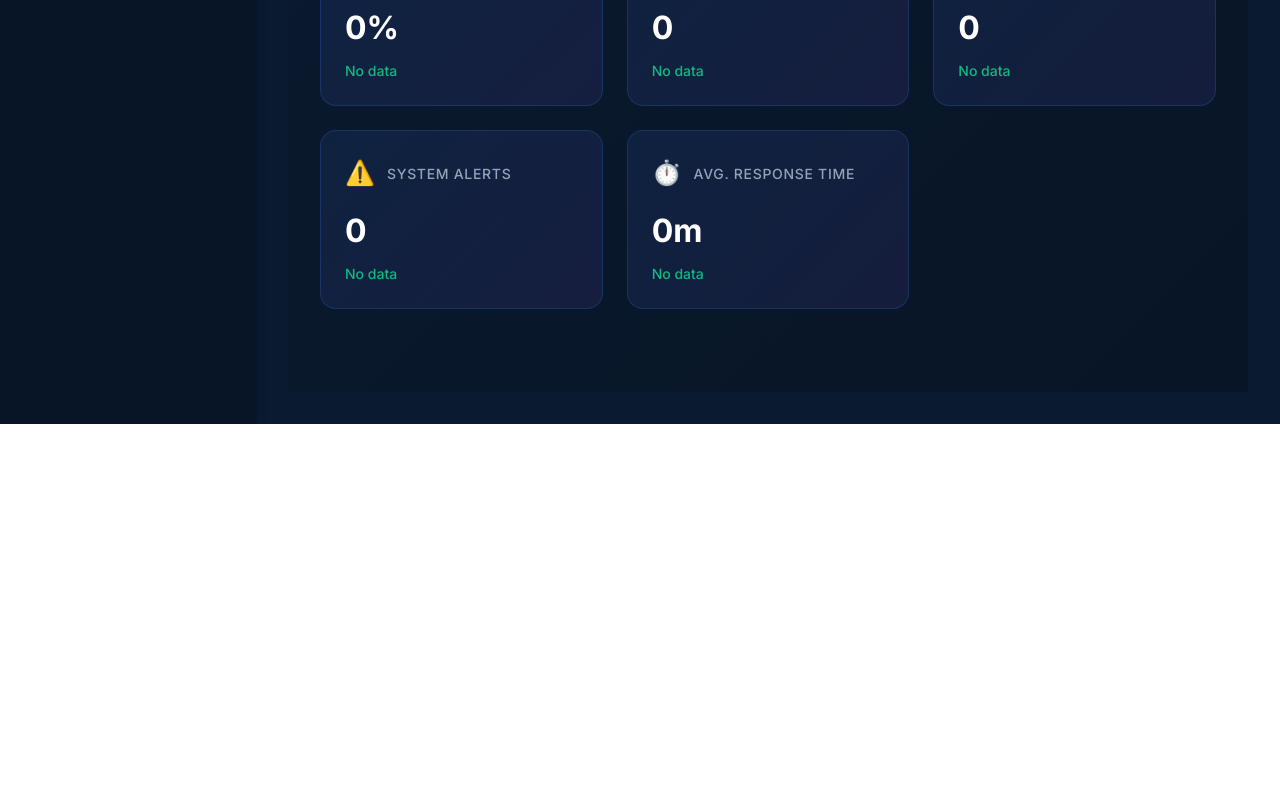
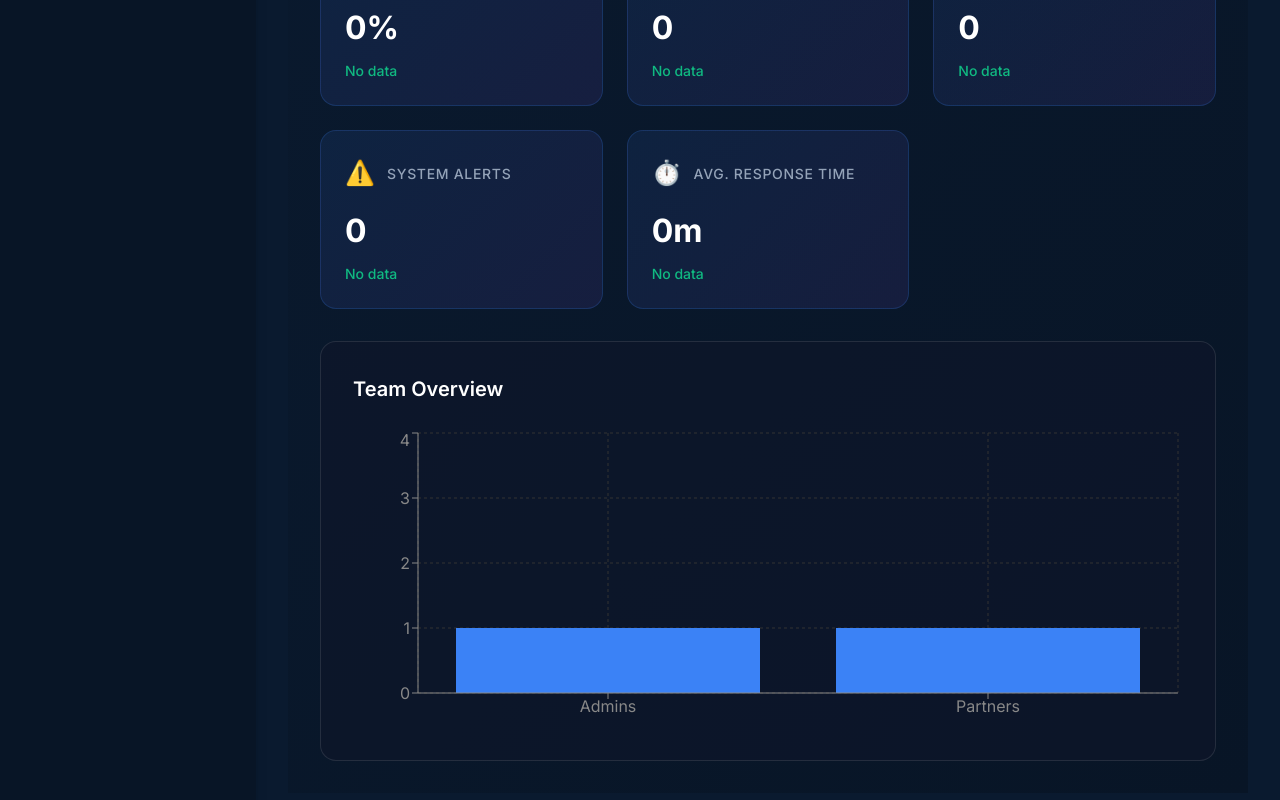
Before and after one commit to Lyhack27/solidia-partner-portal, a Next.js app: page / in a window 1280 px wide. Shown: the part 440-1240 px from the top of the page. Before the commit the page ends 864 px from the top, so only its background shows below. Built offline with nearby package versions, Linux system fonts and the light colour scheme.

Commit message:
feat: add team overview chart to dashboard

```diff
--- a/src/app/(dashboard)/page.tsx
+++ b/src/app/(dashboard)/page.tsx
@@ -61,7 +61,9 @@ export default function Home() {
         />
       </div>
 
-
+      <div className="charts-section">
+        <ProjectsChart />
+      </div>
     </div>
   );
 }
--- a/src/components/ProjectsChart.tsx
+++ b/src/components/ProjectsChart.tsx
@@ -3,28 +3,24 @@
 import { BarChart, Bar, XAxis, YAxis, CartesianGrid, Tooltip, ResponsiveContainer } from 'recharts';
 
 const data = [
-    { name: 'Solar A', projects: 12, revenue: 45000 },
-    { name: 'Solar B', projects: 8, revenue: 32000 },
-    { name: 'Wind', projects: 15, revenue: 58000 },
-    { name: 'Hydro', projects: 6, revenue: 28000 },
-    { name: 'Geothermal', projects: 4, revenue: 18000 },
+    { name: 'Admins', members: 1 },
+    { name: 'Partners', members: 1 },
 ];
 
 export default function ProjectsChart() {
     return (
         <div className="chart-container">
-            <h3 className="chart-title">Projects Overview</h3>
+            <h3 className="chart-title">Team Overview</h3>
             <ResponsiveContainer width="100%" height={300}>
                 <BarChart data={data}>
                     <CartesianGrid strokeDasharray="3 3" stroke="#333" />
                     <XAxis dataKey="name" stroke="#888" />
-                    <YAxis stroke="#888" />
+                    <YAxis stroke="#888" allowDecimals={false} />
                     <Tooltip
                         contentStyle={{ backgroundColor: '#1a1a2e', border: '1px solid #333' }}
                         labelStyle={{ color: '#fff' }}
                     />
-                    <Bar dataKey="projects" fill="#3b82f6" />
-                    <Bar dataKey="revenue" fill="#10b981" />
+                    <Bar dataKey="members" fill="#3b82f6" name="Active Members" />
                 </BarChart>
             </ResponsiveContainer>
         </div>
```
Also changed, not shown: debug-log.txt, 1 other file (tests, documents, lock files or other folders).
